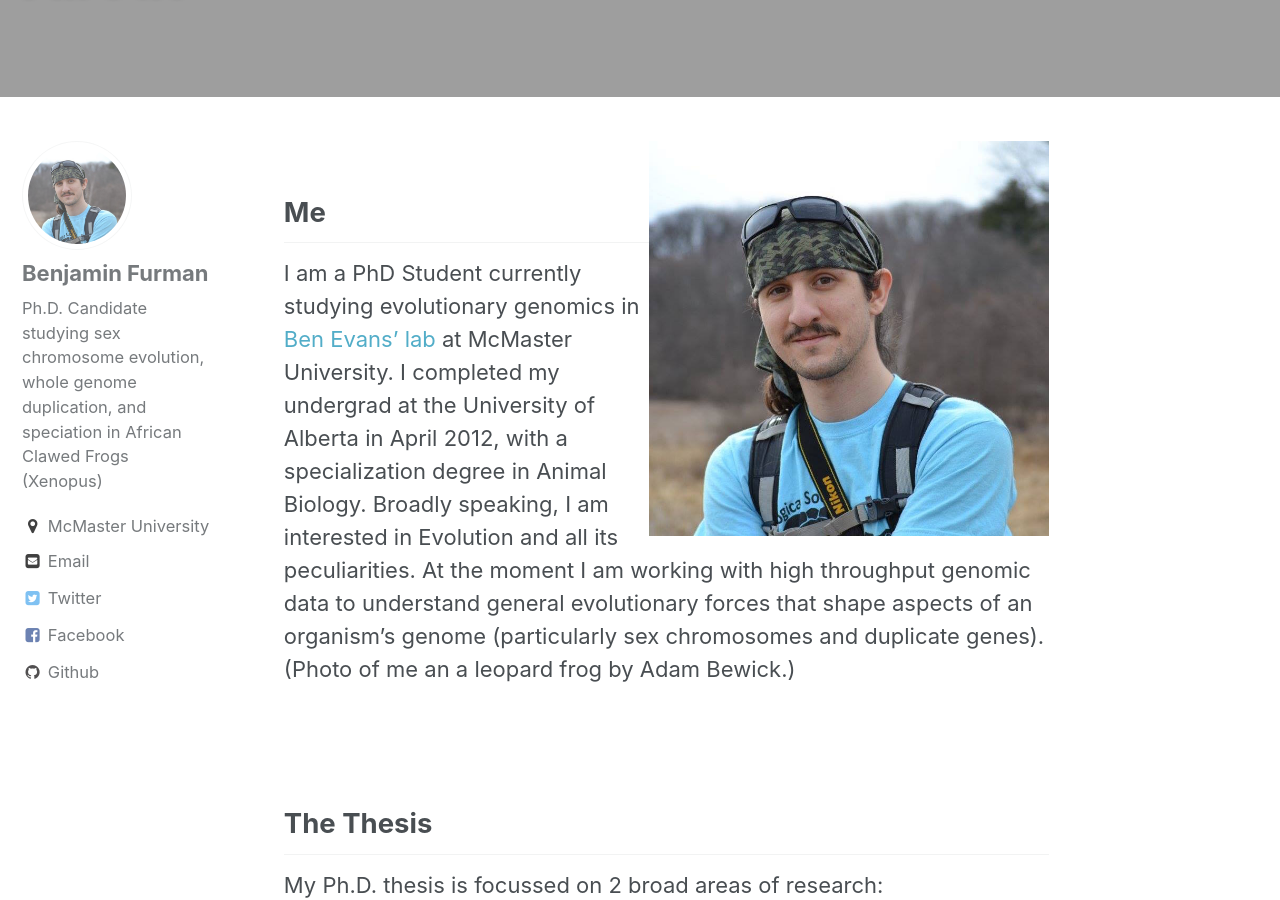
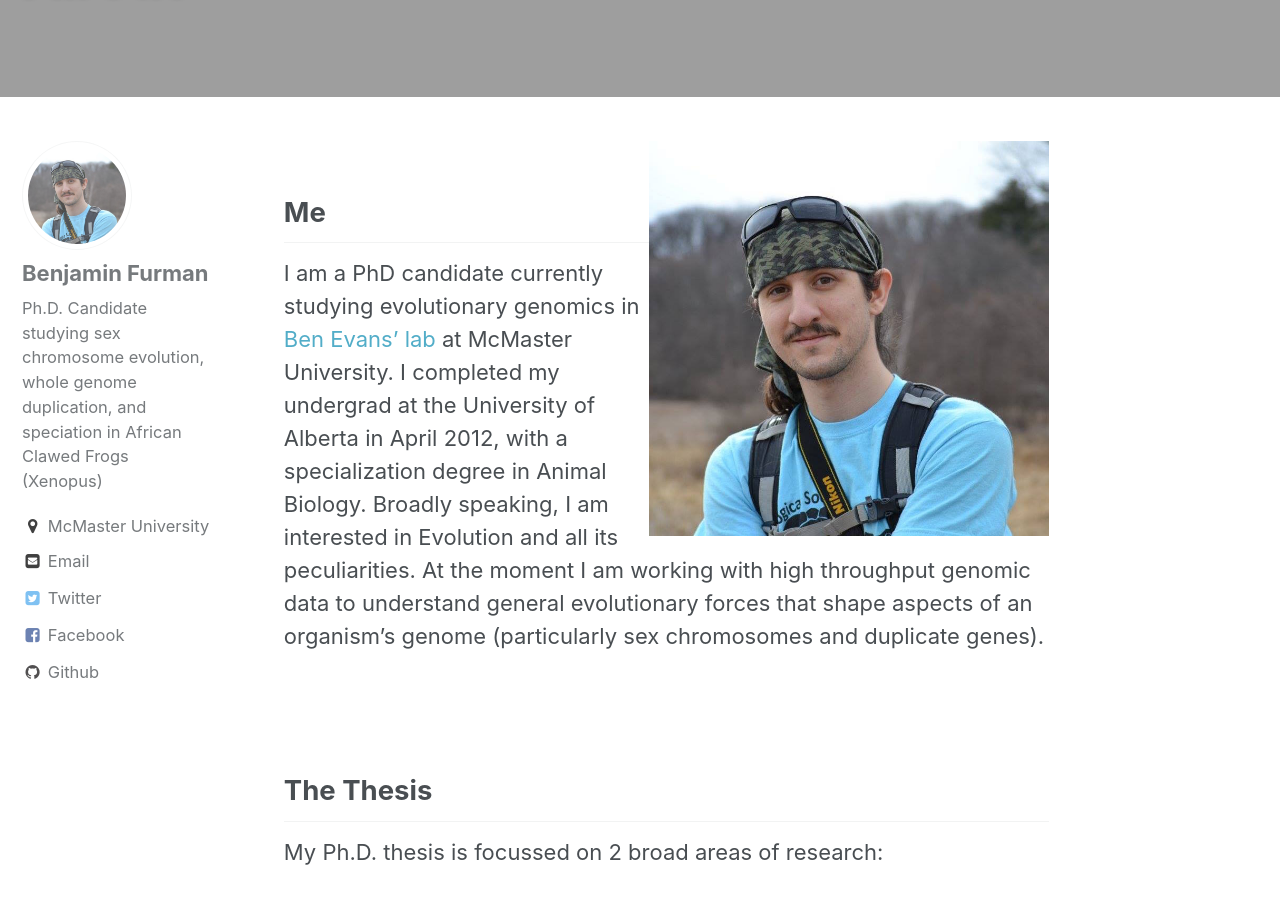
Before and after one commit to benjaminfurman/benjaminfurman.github.io, a Jekyll site: the page built from _pages/about.md, in a window 1280 px wide and 900 px high, scrolled down 216 px. Built offline with Jekyll 4.4.1, drawn with Linux system fonts in a browser that asks for light colours.

Commit message:
fixed wording and photo caption on about

```diff
--- a/_pages/about.md
+++ b/_pages/about.md
@@ -12,7 +12,7 @@ header:
 
 ## Me
 
-I am a PhD Student currently studying evolutionary genomics in [Ben Evans’ lab](http://benevanslab.wordpress.com/) at McMaster University. I completed my undergrad at the University of Alberta in April 2012, with a specialization degree in Animal Biology. Broadly speaking, I am interested in Evolution and all its peculiarities. At the moment I am working with high throughput genomic data to understand general evolutionary forces that shape aspects of an organism’s genome (particularly sex chromosomes and duplicate genes). (Photo of me an a leopard frog by Adam Bewick.)
+I am a PhD candidate currently studying evolutionary genomics in [Ben Evans’ lab](http://benevanslab.wordpress.com/) at McMaster University. I completed my undergrad at the University of Alberta in April 2012, with a specialization degree in Animal Biology. Broadly speaking, I am interested in Evolution and all its peculiarities. At the moment I am working with high throughput genomic data to understand general evolutionary forces that shape aspects of an organism’s genome (particularly sex chromosomes and duplicate genes).
 <br>
 <br>
 <br>
```
